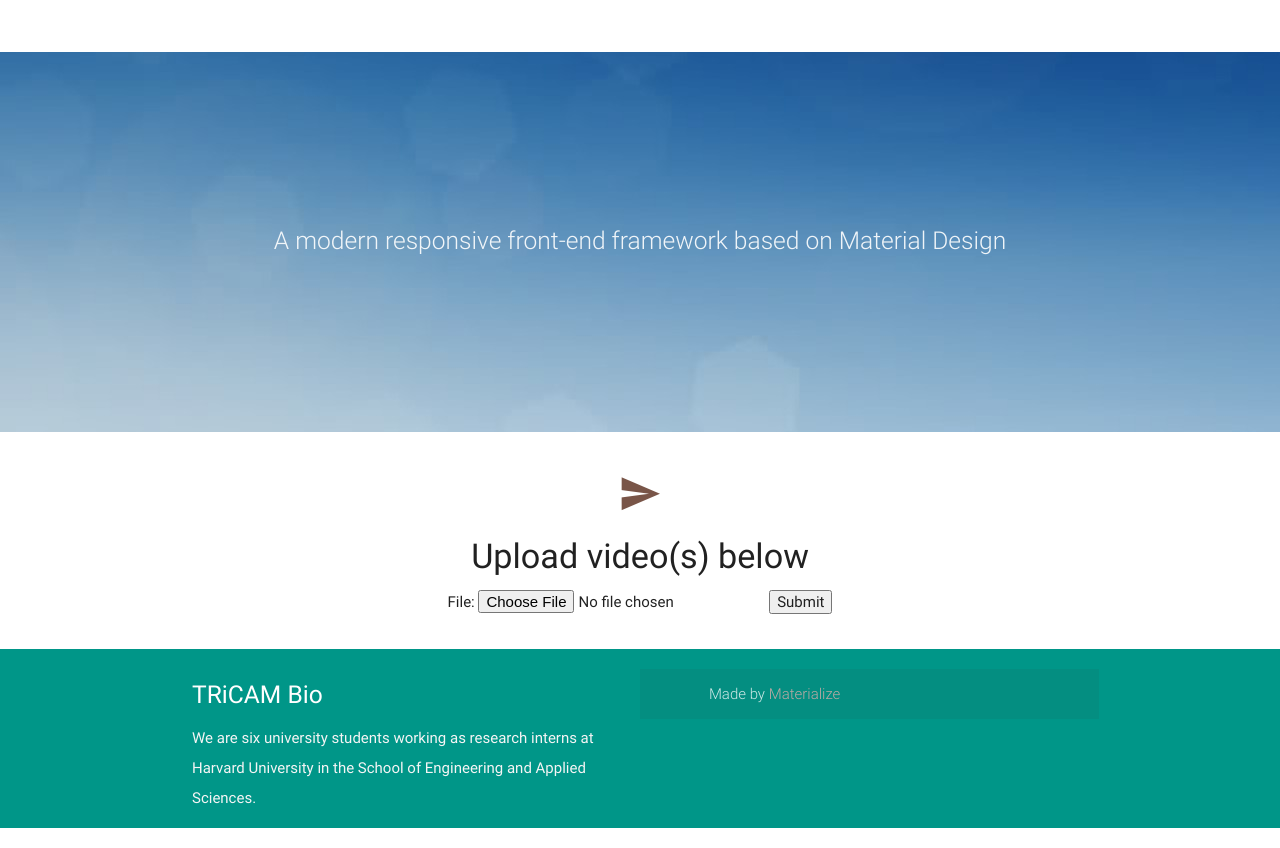
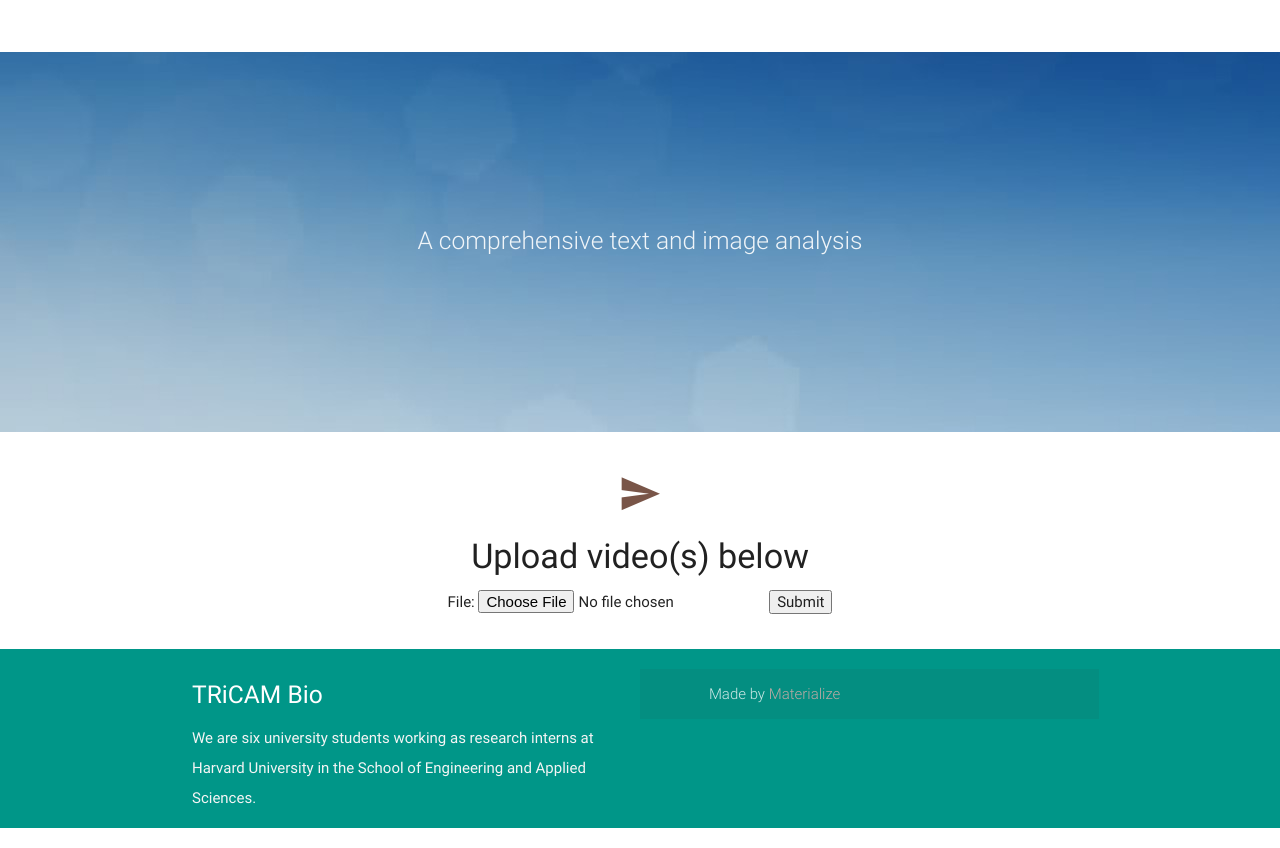
Before and after one commit to onelapahead/TRiCAM2.0, a Python web app: template templates/index.html in a window 1280 px wide. Shown: the part 732-1580 px from the top of the page. Run offline with Jinja, Linux system fonts and the light colour scheme; the template is opened without the code that fills it, so the values that code supplies are empty; some libraries are stand-ins or nearby versions.

Commit message:
description

```diff
--- a/templates/index.html
+++ b/templates/index.html
@@ -97,7 +97,7 @@
     <div class="section no-pad-bot">
       <div class="container">
         <div class="row center">
-          <h5 class="header col s12 light">A modern responsive front-end framework based on Material Design</h5>
+          <h5 class="header col s12 light">A comprehensive text and image analysis </h5>
         </div>
       </div>
     </div>
```
